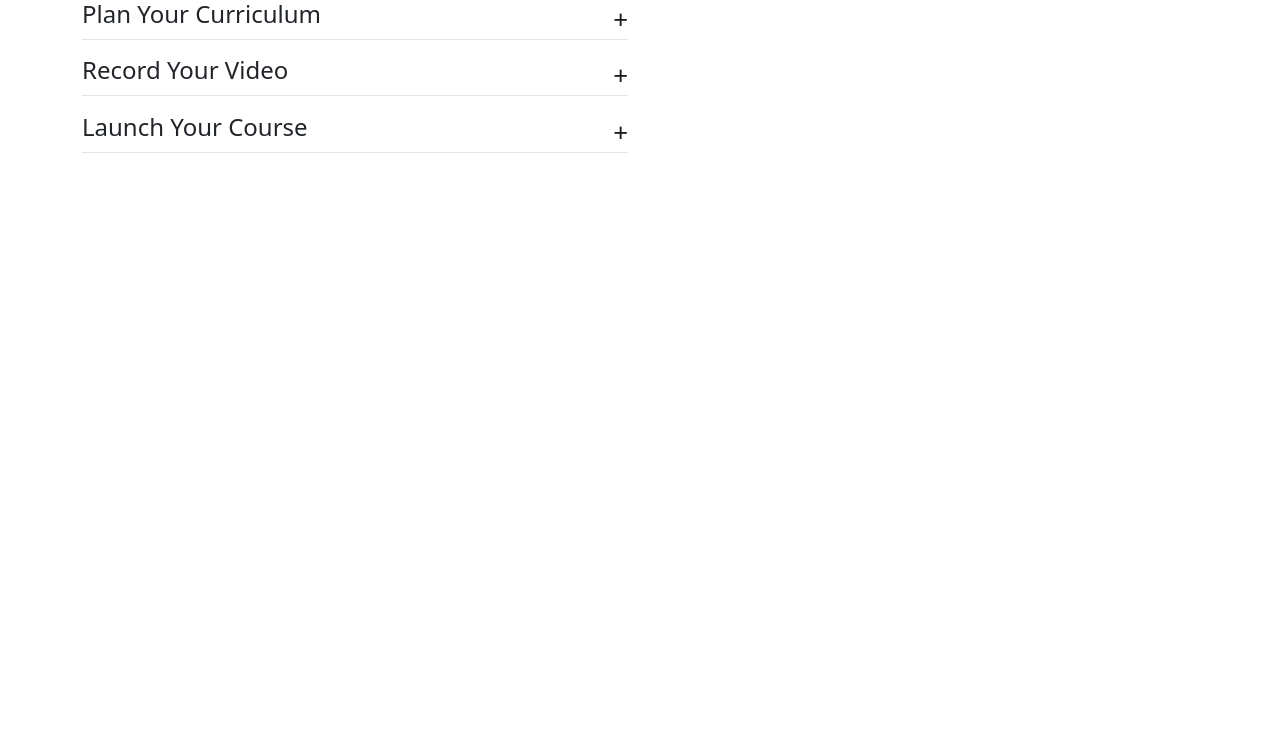
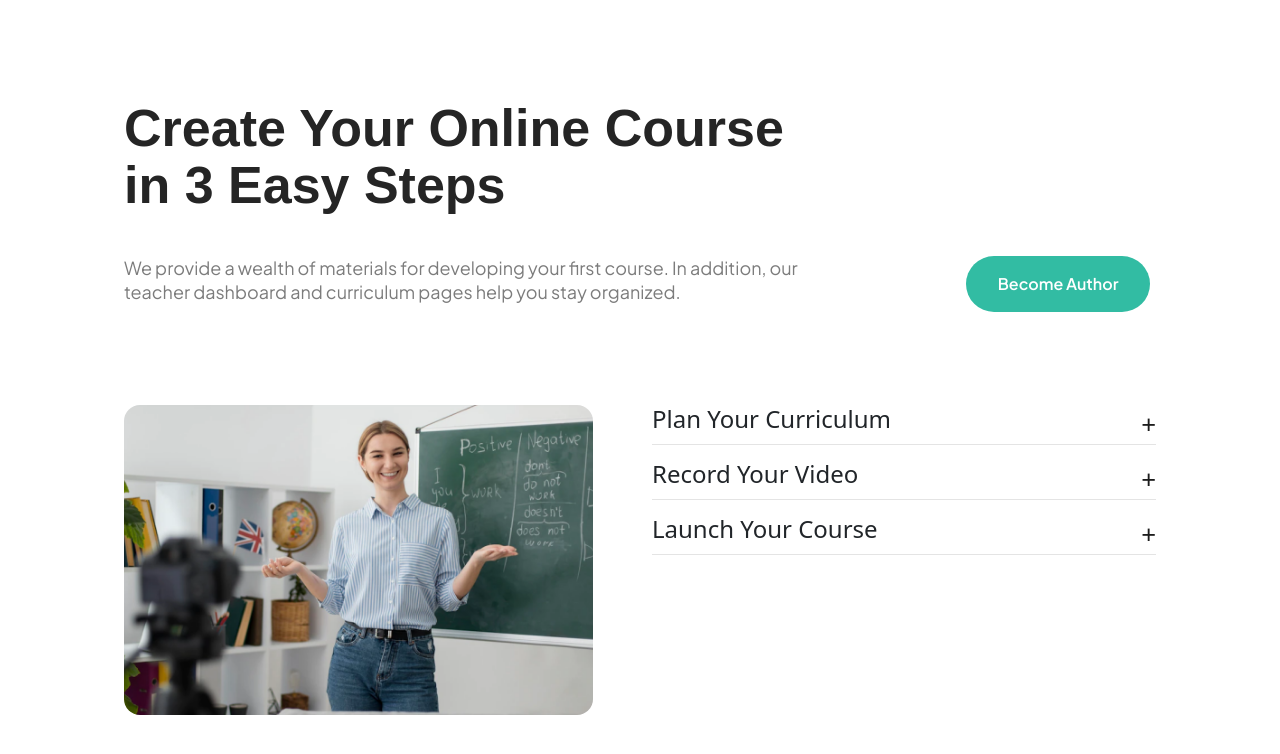
Before and after one commit to OrkhanKarimli/cardscomponent, a React (Create React App) app: page / in a window 1280 px wide. Shown: the top 754 px of the page. Built offline with nearby package versions, Linux system fonts and the light colour scheme; a web font is replaced by a local one.

Commit message:
how to begin finish

```diff
--- a/src/App.js
+++ b/src/App.js
@@ -1,9 +1,9 @@
 import "./App.css";
 import "./scss/style.scss";
-import Acardion from "./components/Acardion";
+import Howtobegin from "./components/Howtobegin";
 function App() {
   return(
-<Acardion/>
+<Howtobegin/>
 
   )
 }
--- a/src/components/Acardion.jsx
+++ b/src/components/Acardion.jsx
@@ -1,56 +1,48 @@
-import React from 'react'
+import React, { useState } from "react";
+
 import "bootstrap/dist/css/bootstrap.css";
-import { useState } from 'react';
-const data=[
+const data = [
   {
-    title:'Plan Your Curriculum',
-    content:'You begin with your enthusiasm and knowledge. Then, using our Marketplace Insights tool, select a promising topic. It is entirely up to you how you teach and what you bring to the table. We provide a wealth of materials for developing your first course. In addition, our teacher dashboard and curriculum pages help you stay organized.'
-
+    title: "Plan Your Curriculum",
+    content:
+      "You begin with your enthusiasm and knowledge. Then, using our Marketplace Insights tool, select a promising topic. It is entirely up to you how you teach and what you bring to the table. We provide a wealth of materials for developing your first course. In addition, our teacher dashboard and curriculum pages help you stay organized.",
   },
   {
-    title:'Record Your Video',
-    content:'You begin with your enthusiasm and knowledge. Then, using our Marketplace Insights tool, select a promising topic. It is entirely up to you how you teach and what you bring to the table. We provide a wealth of materials for developing your first course. In addition, our teacher dashboard and curriculum pages help you stay organized.'
+    title: "Record Your Video",
+    content:
+      "You begin with your enthusiasm and knowledge. Then, using our Marketplace Insights tool, select a promising topic. It is entirely up to you how you teach and what you bring to the table. We provide a wealth of materials for developing your first course. In addition, our teacher dashboard and curriculum pages help you stay organized.",
   },
   {
-    title:'Launch Your Course',
-    content:'You begin with your enthusiasm and knowledge. Then, using our Marketplace Insights tool, select a promising topic. It is entirely up to you how you teach and what you bring to the table. We provide a wealth of materials for developing your first course. In addition, our teacher dashboard and curriculum pages help you stay organized.'
+    title: "Launch Your Course",
+    content:
+      "You begin with your enthusiasm and knowledge. Then, using our Marketplace Insights tool, select a promising topic. It is entirely up to you how you teach and what you bring to the table. We provide a wealth of materials for developing your first course. In addition, our teacher dashboard and curriculum pages help you stay organized.",
+  },
+];
+const Acardion = () => {
+  const [isActive, setActive] = useState(null);
+
+  const toggle = (i) => {
+    if (isActive == i) {
+      return setActive(null);
     }
+    setActive(i);
+  };
 
-]
-const Acardion = () => {
-    const [isActive,setActive]=useState(null)
-
-    const toggle=(i)=>{
-        if(isActive ==i){
-            return setActive(null)
-        }
-        setActive(i)
-    }
   return (
-   <div className="container">
-    <div className="row">
-        <div className="col-md-6 acardion">
-         {data.map((item,i)=>(
-         <div className="item">
-            <div className="title" onClick={()=>toggle(i)}>
-               <h5>
-                {item.title}
-               </h5>
-               <span>
-               {isActive==i ? '-':'+'}
-               </span>
+    <div className="col-md-12 acardion">
+      {data.map((item, i) => (
+        <div key={i} className="item">
+          <div className="title" onClick={() => toggle(i)}>
+            <h5>{item.title}</h5>
+            <span>{isActive == i ? "-" : "+"}</span>
           </div>
-            <div className={isActive==i ? 'content show':'content'}>
-                    <p>
-                    {item.content}
-                    </p>
+            <div className={isActive == i ? "content show" : "content"}>
+              <p>{item.content}</p>
             </div>
         </div>
       ))}
     </div>
-    </div>
-   </div>
-  )
-}
+  );
+};
 
-export default Acardion
+export default Acardion;
--- a/src/components/Howtobegin.jsx
+++ b/src/components/Howtobegin.jsx
@@ -1,12 +1,44 @@
 import React from 'react'
 import "bootstrap/dist/css/bootstrap.css";
+import Acardion from "../components/Acardion"
 const Howtobegin = () => {
   return (
-    <div className="container">
+    <div className="container-fluid howto_begin_main">
         <div className="row">
-            <div className="col-md-6 acardion-test">
+        <div className="col-md-12 page-title">
+          <h2>
+          Create Your Online Course <br />
+           in 3 Easy Steps
+          </h2>
+        </div>
+        <div className="col-md-12 ">
+          <div className="row">
+            <div className="col-md-8">
+            <p>
+          We provide a wealth of materials for developing your first course. In addition, our teacher dashboard and curriculum pages help you stay organized.
+          </p>
+            </div>
+            <div className="col-md-4">
+            <button>
+          Become Author
+          </button>
+            </div>
+          </div>
 
+
+        </div>
+        <div className="col-md-12">
+          <div className="row">
+            <div className="col-md-6">
+              <div className="howtobeginimg">
+
+              </div>
             </div>
+            <div className="col-md-6">
+            <Acardion/>
+            </div>
+          </div>
+        </div>
         </div>
     </div>
   )
--- a/src/scss/_acardion.scss
+++ b/src/scss/_acardion.scss
@@ -1,39 +1,52 @@
-@mixin acardion_text($size,$weight,$height,$family,$color){
+@mixin acardion_text($size, $weight, $height, $family, $color) {
   font-size: $size;
   font-weight: $weight;
   line-height: $height;
   font-family: $family;
   color: $color;
 }
-.acardion{
-    .item{
-        .title{
+.acardion {
+  .item {
+    border-bottom: 1px solid #e4e4e4ff;
+    margin-bottom: 3%;
+
+    .title {
       cursor: pointer;
       display: flex;
       justify-content: space-between;
-            span{
+      span {
         font-size: 26px;
         color: $infoiconcol;
-                transition: 1s ease-in-out;
       }
-            h5{
-                @include acardion_text(24px,500 ,28.8px ,$cardmoduletextbody ,$font-general)
+      h5 {
+        @include acardion_text(
+          24px,
+          500,
+          28.8px,
+          $cardmoduletextbody,
+          $font-general
+        );
       }
     }
-        .content{
-            display: none;
-            p{
-                @include acardion_text(16px,400 ,24px ,$font-jakarta-plus ,$card_module_info )
+    .content {
+      overflow: hidden;
+      max-height: 0;
+      transition-duration: 0.5s;
+      transition-delay: 0s;
+      transition-timing-function: ease;
+      p {
+        @include acardion_text(
+          16px,
+          400,
+          24px,
+          $font-jakarta-plus,
+          $card_module_info
+        );
       }
     }
 
-        border-bottom: 1px solid #E4E4E4FF;
-        margin-bottom: 3%;
+    .show {
+      max-height: 9999px;
     }
-  .show{
-    display: block !important;
-    transition: 0.5s ease-in-out;
   }
-
-
 }
--- a/src/scss/_howtobegin.scss
+++ b/src/scss/_howtobegin.scss
@@ -0,0 +1,57 @@
+@mixin how_begin_text($size, $weight, $height, $family, $color) {
+  font-size: $size;
+  font-weight: $weight;
+  line-height: $height;
+  font-family: $family;
+  color: $color;
+}
+.howto_begin_main {
+  padding: 100px 124px 100px 124px !important;
+  .col-md-12 {
+    h2 {
+      @include how_begin_text(
+        52px,
+        bold,
+        57.2px,
+        $font-general,
+        $cardmoduletextbody
+      );
+      margin-bottom: 4%;
+    }
+    .col-md-8 {
+      p {
+        @include how_begin_text(
+          18px,
+          400,
+          24.3px,
+          $font-jakarta-plus,
+          $infocolor
+        );
+      }
+      margin-bottom: 8%;
+    }
+    .col-md-4 {
+      button {
+        @include how_begin_text(16px, 600, 24px, $font-jakarta-plus, $white);
+        text-align: center;
+        padding: 16px 32px 16px 32px;
+        border: none;
+        cursor: pointer;
+        background-color: $card_module_icon_color;
+        border-radius: 1000px;
+        margin-left: 42%;
+      }
+    }
+    .col-md-6 {
+      .howtobeginimg {
+        width: 93%;
+        height: 310px;
+        background-image: url(../image/imagebegin.png);
+        background-position: center;
+        background-size: cover;
+        background-repeat: no-repeat;
+        border-radius: 16px;
+      }
+    }
+  }
+}
```
Also changed, not shown: src/image/imagebegin.png (added). Lines whose indentation alone changed are shown as unchanged.
